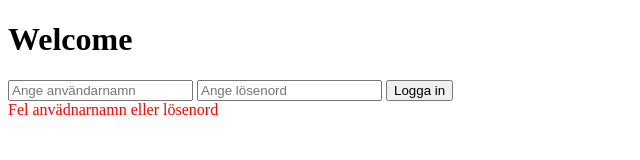
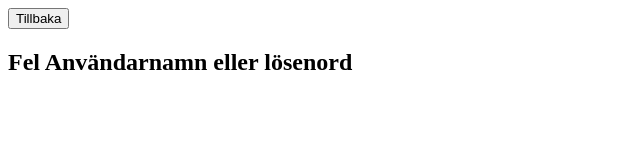
Before and after one commit to Hypnoe/Skapa-en-inloggningssida, a plain HTML site: page index.html in a window 1280 px wide. Both pictures are taken after a click on the button "Logga in". Shown: the whole page, without its empty margins (0-640 px from the left). Drawn offline with Linux system fonts and the light colour scheme.

Commit message:
Gjort om och förbättrat min kod

```diff
--- a/index.html
+++ b/index.html
@@ -9,23 +9,21 @@
         <title>Inloggningssida</title>
     </head>
     <body>
-    <div id="logIn">
-        <h1>Welcome</h1>
-
-
-
-    <input type="text" class="login-form-field"  id="namn" placeholder="Ange användarnamn">
-    <input type="password" class="login-form-field"  id="lösen" placeholder="Ange lösenord">
-    <button  value="login" id="login-form-submit">Logga in</button>
-
-
-<div id="varning"></div>
+        <div id="logIn" style="display: none">
+            <h1>Välkommen</h1>
+            <input type="text" id="namn" placeholder="Ange användarnamn">
+            <input type="password" id="lösen" placeholder="Ange lösenord">
+            <button  value="login" id="login-form-submit" onclick="logIn()">Logga in</button>
+        </div>
+        <div id="varning" style="display: none">
+            <button onclick="tillbaka()"> Tillbaka</button>
+            <h2>Fel Användarnamn eller lösenord</h2>
 
         </div>
-<div id="page1">
+
+        <div id="page1" style="display: none">
             <h1>Du är nu inloggad</h1>
             <button onclick="logOut()" > Logga ut</button>
         </div>
-
     </body>
 </html>
--- a/script.js
+++ b/script.js
@@ -1,66 +1,91 @@
-const namn= document.getElementById("namn");
-const lösen= document.getElementById("lösen");
-const loginButton = document.getElementById("login-form-submit");
+const session = "username";
+ // Försöker att logga in/tries to log in
+function logIn() {
+
+    // Hämtar användarnamn och lösenord /get username and password input objects
+    const pass = document.getElementById("lösen");
+    const name = document.getElementById("namn");
+
+    // sätter värdet ifrån inputs till namn och lösen/set values from inputs to namn and lösen
+    const namn = name.value;
+    const lösen = pass.value;
+
+    // om rätt "refernser" /if credentials are correct
+    if (namn === "test" && lösen === "1234") {
+
+        // Sätter 'test' med värdet 'namn' till local storage/set 'test' with value 'namn' to local storage
+        localStorage.setItem(session, namn)
+
+        // visa page sidan/display page view
+        displayView('pageView')
+    } else {
+
+        // annars om fel referenser angivits, visa varnings sidan /otherwise user provided wrong credentials, display varning view
+        displayView('varningView')
+
+    }
+
+};
+
+// tar bort 'test' från locale storage och visa login sidan/removes 'test' from local storage and displays login view
+function logOut (){
+    localStorage.removeItem(session)
+    displayView('loginView')
+};
+
+// visa login sidan eftersom användaren angivit fel referenser/login information/displays login view, because user made mistake with his credentials
+function tillbaka (){
+    displayView('loginView')
+};
+
+// visa specifik sida/shows specified view
+function displayView(view) {
+    console.log(view);
+    // hämta alla sidor/get all views
+    const pageView = document.getElementById("page1")
+    const loginView = document.getElementById("logIn")
+    const varningView = document.getElementById("varning")
 
 
-
-loginButton.addEventListener("click", function() {
-    const name= document.getElementById("namn");
-const pass= document.getElementById("lösen");
+     // dölj alla sidor/hide all views
+    pageView.style.display = "none"
+    loginView.style.display = "none"
+    varningView.style.display = "none"
 
 
+    // visa den specifika sidan/display specified view
+    if (view === 'pageView') {
+        pageView.style.display = "block"
+    }
 
-    const namn = name.value;
-    const lösen = pass.value;
-    if (namn === "test" && lösen === "1234") {
+    if (view === 'loginView') {
+        loginView.style.display = "block"
+    }
 
-        const varning = document.getElementById("varning")
-        varning.innerHTML = ""
+    if (view === 'varningView') {
+        varningView.style.display = "block"
+    }
 
-        localStorage.setItem("loginForm", true);
-        const loginView = document.getElementById("logIn")
-        const pageView = document.getElementById("page1")
-        loginView.style.display = "none"
-        pageView.style.display = "block"
+}
 
-
-
-    }
-     else {
-     const varning = document.getElementById("varning")
-     varning.innerHTML = "Fel anvädnarnamn eller lösenord"
-     varning.style.color = "red"
-     }
-
-});
-
+// IIFEe som bestämmer vilken sida som ska visas/immediately-invoked function expresion which determines which view should be displayed
 (function() {
 
+    // När sidan blir refreshad, dölj alla sidor/when the page is refreshed, hide all views
+    displayView('none')
 
-    const loginView = document.getElementById("logIn")
-    const pageView = document.getElementById("page1")
+    // hämta 'username' värdet ifrån locale storage/get 'username' value from local storage
+    const isValidated = localStorage.getItem(session)
 
-    const isValidated = localStorage.getItem("loginForm")
-    console.log(isValidated)
+    // om 'username' värdet finns/if 'username' value exist
     if (isValidated){
 
-        loginView.style.display = "none"
-        pageView.style.display = "block"
-        console.log(true)
+        // visa page sidan/display page view
+        displayView('pageView')
+    } else {
+
+        // annars om användaren inte är inloggad visa login sidan/otherwise user is not logged in, so display login view
+        displayView('loginView')
     }
-   else {
-
-    loginView.style.display = "block"
-    pageView.style.display = "none"
-    console.log(false)
-   }
 
 })();
-function logOut (){
-    const loginView = document.getElementById("logIn")
-    const pageView = document.getElementById("page1")
-    localStorage.removeItem("loginForm")
-    loginView.style.display = "block"
-    pageView.style.display = "none"
-    console.log("logOut")
-}
--- a/style.css
+++ /dev/null
@@ -1,107 +0,0 @@
-/* Make the page use the entire screen */
-
-html{
-    height: 100%;
-  }
-
-  body {
-    height: 100%;
-    margin: 0;
-    font-family: Arial, Helvetica, sans-serif;
-    display: grid;
-    justify-items: center;
-    align-items: center;
-    background-color: #3a3a3a;
-  }
-
-  /* White rectangle in the middle of the screen */
-
-  #main-holder {
-    width: 50%;
-    height: 70%;
-    display: grid;
-    justify-items: center;
-    align-items: center;
-    background-color: white;
-    border-radius: 7px;
-    box-shadow: 0px 0px 5px 2px black;
-  }
-
-  /* -------------------------------------------------------------- */
-
-
-
-  /* -------------------------------------------------------------- */
-
-  /* Middle row of the main grid (contains the error message) */
-
-  #login-error-msg-holder {
-    width: 100%;
-    height: 100%;
-    display: grid;
-    justify-items: center;
-    align-items: center;
-  }
-
-  /* Error message. By default it's transparent, but the opacity is controlled
-  by JavaScript */
-
-  #login-error-msg {
-    width: 23%;
-    text-align: center;
-    margin: 0;
-    padding: 5px;
-    font-size: 12px;
-    font-weight: bold;
-    color: #8a0000;
-    border: 1px solid #8a0000;
-    background-color: #e58f8f;
-    opacity: 0;
-  }
-
-  #error-msg-second-line {
-    display: block;
-  }
-
-  /* -------------------------------------------------------------- */
-
-  /* Adjust the positioning of the login form inside the last row of the
-  main grid */
-
-  #login-form {
-    align-self: flex-start;
-    display: grid;
-    justify-items: center;
-    align-items: center;
-  }
-
-  /* Style the login form fields' placeholders */
-
-  .login-form-field::placeholder {
-    color: #3a3a3a;
-  }
-
-  /* Style the login form fields (username and password) */
-
-  .login-form-field {
-    border: none;
-    border-bottom: 1px solid #3a3a3a;
-    margin-bottom: 10px;
-    border-radius: 3px;
-    outline: none;
-    padding: 0px 0px 5px 5px;
-  }
-
-  /* Style the login button */
-
-  #login-form-submit {
-    width: 100%;
-    padding: 7px;
-    border: none;
-    border-radius: 5px;
-    color: white;
-    font-weight: bold;
-    background-color: #3a3a3a;
-    cursor: pointer;
-    outline: none;
-  }
```
Lines whose indentation alone changed are shown as unchanged.
